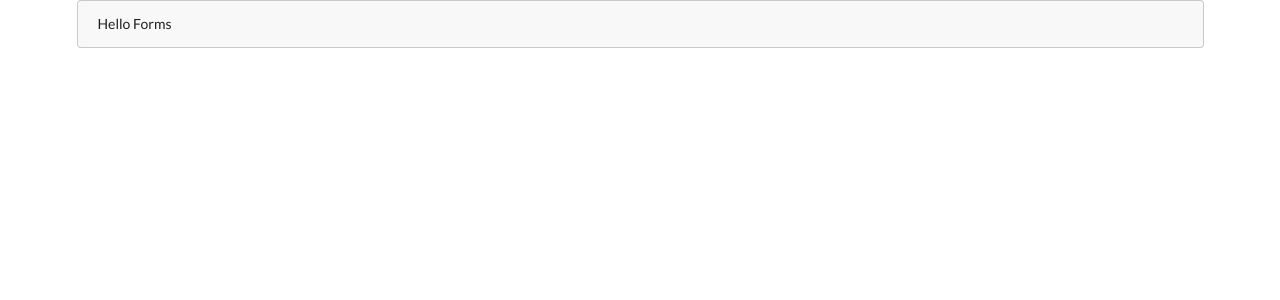
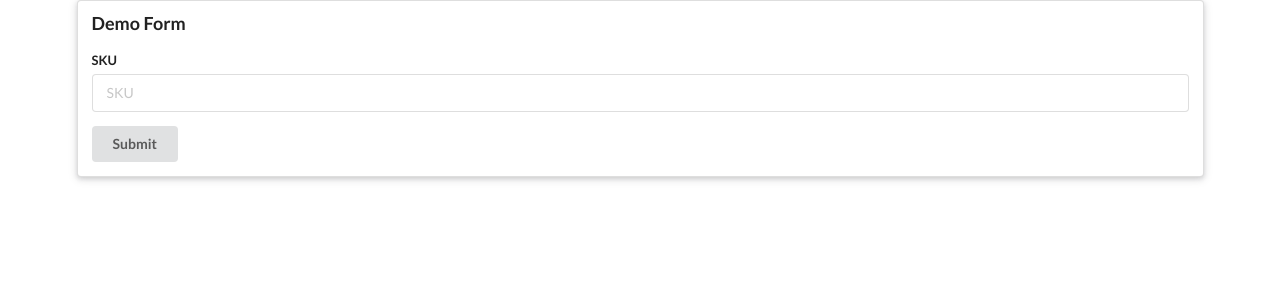
Before and after one commit to vblaskovics/AngularForm, an Angular app: page / in a window 1280 px wide. Shown: the top 300 px of the page. Built offline with nearby package versions, Linux system fonts and the light colour scheme.

Commit message:
Add simple template form

```diff
--- a/src/app/app.component.html
+++ b/src/app/app.component.html
@@ -1 +1,5 @@
-<div class="ui message">Hello Forms</div>
+<div class="ui raised segment">
+  <div class="ui header">Demo Form</div>
+
+  <app-demo-form-sku></app-demo-form-sku>
+</div>
--- a/src/app/app.component.ts
+++ b/src/app/app.component.ts
@@ -1,4 +1,5 @@
 import { Component } from '@angular/core';
+import { FormControl, FormGroup } from '@angular/forms';
 
 @Component({
   selector: 'app-root',
@@ -7,4 +8,8 @@ import { Component } from '@angular/core';
 })
 export class AppComponent {
   title = 'AngularForm';
+
+  constructor() {
+
+  }
 }
--- /dev/null
+++ b/src/app/demo-form-sku/demo-form-sku.component.html
@@ -0,0 +1,9 @@
+<form #f="ngForm" (ngSubmit)="onSubmit(f.value)" class="ui form">
+
+    <div class="field">
+        <label for="skuInput">SKU</label>
+        <input type="text" id="skuInput" placeholder="SKU" name="sku" ngModel>
+    </div>
+
+    <button type="submit" class="ui button">Submit</button>
+</form>
--- /dev/null
+++ b/src/app/demo-form-sku/demo-form-sku.component.ts
@@ -0,0 +1,19 @@
+import { Component, OnInit } from '@angular/core';
+
+@Component({
+  selector: 'app-demo-form-sku',
+  templateUrl: './demo-form-sku.component.html',
+  styleUrls: ['./demo-form-sku.component.css']
+})
+export class DemoFormSkuComponent implements OnInit {
+
+  constructor() { }
+
+  onSubmit(form: any) :void {
+    console.log('submitted values:', form);
+  }
+
+  ngOnInit(): void {
+  }
+
+}
```
Also changed, not shown: src/app/app.module.ts (+7 -2 lines), src/app/demo-form-sku/demo-form-sku.component.css (added), 1 other file (tests, documents, lock files or other folders).
